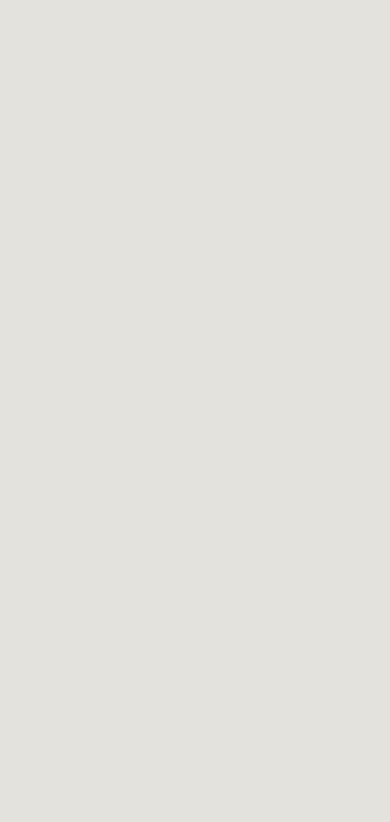
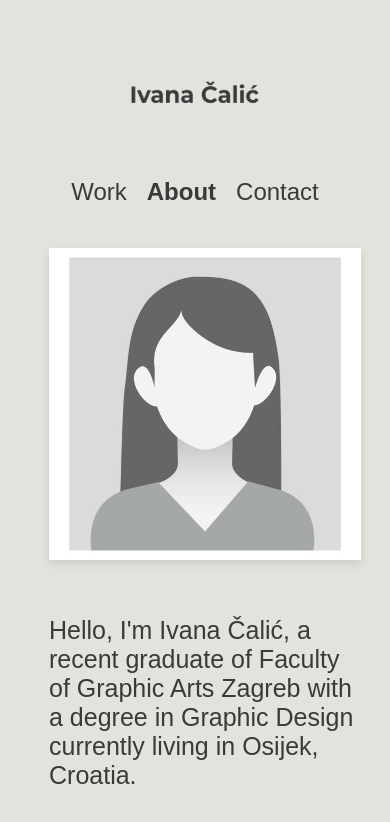
Before and after one commit to Cresho/ic-portfolio, a React (Create React App) app: page /about in a window 390 px wide. Before the commit this address had no page. Shown: the top 822 px of the page. Built offline with nearby package versions, Linux system fonts and the light colour scheme.

Commit message:
Layout restructuring and about page template made

```diff
--- a/src/App.js
+++ b/src/App.js
@@ -2,6 +2,7 @@ import './App.scss';
 import { Routes, Route } from 'react-router-dom';
 import Layout from './components/Layout';
 import Home from './components/Home';
+import About from './components/About';
 
 function App() {
   return (
@@ -9,6 +10,7 @@ function App() {
       <Routes>
         <Route path="/" element={<Layout />}>
           <Route index element={<Home />} />
+          <Route path="about" element={<About />} />
         </Route>
       </Routes>
     </>
--- /dev/null
+++ b/src/components/About/index.js
@@ -0,0 +1,44 @@
+import './index.scss';
+import profile from '../../assets/images/profile.jpg';
+import resume from '../../assets/documents/resume.pdf';
+
+const About = () => {
+  return (
+    <div className="container about">
+        <div className="photo-text-section">
+            <div className="photo-section">
+                <img src={profile} alt="Profile" className="profile-photo" />
+            </div>
+            <div className="text-section">
+                <h1>Hello, I'm Ivana Čalić, a recent graduate of Faculty of Graphic Arts Zagreb with a degree
+                    in Graphic Design currently living in Osijek, Croatia.
+                </h1>
+            </div>
+        </div>
+        <div className="detailed-info">
+            <h1>
+                While working at "internship", I was able to learn "some skills". I've studdied "some things"
+                and was able to apply these skills to projects for "some clients".
+                <br />
+                <br />
+                When I'm not designing, I like to "some hobbies".
+                <br />
+                <br />
+                I'm currently looking for my first full time design role and would appreciate learning about
+                any available oportunities.
+            </h1>
+        </div>
+        <div className="button-section">
+            <a href={resume} download="Ivana_Calic_Resume.pdf" className="resume-button">
+                Resume
+                <p>(downloadable .pdf)</p>
+            </a>
+            <button className="linkedin-button" onClick={() => window.open('https://www.linkedin.com/in/ivana-%C4%8Dali%C4%87-0847b0282/', '_blank')}>
+                LinkedIn
+                <p>(external link)</p>
+            </button>
+        </div>
+    </div>
+    );
+};
+export default About;
--- /dev/null
+++ b/src/components/About/index.scss
@@ -0,0 +1,138 @@
+.about{
+    padding: 20px;
+    max-width: 1200px;
+    margin: 0 auto;
+    font-family: 'Montserrat', sans-serif;
+    color: #333;
+    display: flex;
+    flex-direction: column;
+    align-items: center;
+
+    h1{
+        font-size: 4rem;
+        font-weight: 300;
+        margin-bottom: 20px;
+        color: #3a3a3a;
+        text-align: justify;
+    }
+}
+
+.photo-text-section{
+    display: flex;
+    flex-direction: row;
+    align-items: center;
+    gap: 40px;
+    width: 100%;
+    max-width: 1600px;
+
+    .photo-section{
+        flex: 1;
+        display: flex;
+        justify-content: center;
+
+        .profile-photo{
+            object-fit: cover;
+            box-shadow: 0 4px 8px rgba(0,0,0,0.1);
+        }
+    }
+
+    .text-section{
+        flex: 2;
+
+        h2{
+            line-height: 1.6;
+        }
+    }
+}
+
+.detailed-info{
+    margin-top: 30px;
+    font-size: 4rem;
+
+}
+
+.button-section{
+    margin-top: 30px;
+    display: flex;
+    flex-direction: row;
+    align-items: center;
+    justify-content: space-between;
+    font-family: 'Montserrat', sans-serif;
+
+    a{
+        text-align: center;
+    }
+
+    .resume-button, .linkedin-button{
+        background-color: #b3b3b3;
+        color: #3a3a3a;
+        border: none;
+        padding: 20px 30px;
+        font-size: 4rem;
+        border-radius: 100px;
+        cursor: pointer;
+        text-decoration: none;
+        margin: 0 150px;
+        transition: background-color 0.3s ease;
+
+        &:hover{
+            background-color: #c9c9c9;
+        }
+    }
+
+    p{
+        font-size: 2rem;
+    }
+}
+
+@media(max-width: 768px){
+    .about{
+        padding: 10px;
+        flex-direction: column;
+        h1{
+            text-align: left;
+            font-size: 2.5rem;
+        }
+    }
+
+    .photo-text-section{
+        flex-direction: column;
+        gap: 20px;
+    }
+
+
+
+    .photo-section, .text-section{
+        width: 80%;
+        .profile-photo{
+            width: 100%;
+            height: auto;
+        }
+    }
+
+    .photo-section{
+        margin-bottom: 20px;
+    }
+
+    .detailed-info{
+        width: 80%;
+    }
+
+    .button-section{
+        flex-direction: row;
+        gap: 20px;
+        margin: 0 auto;
+
+        .resume-button, .linkedin-button{
+            font-size: 2rem;
+            padding: 15px 20px;
+            margin: 0;
+        }
+
+        p{
+            font-size: 1rem;
+            text-align: center;
+        }
+    }
+
+}
--- a/src/components/Home/index.js
+++ b/src/components/Home/index.js
@@ -6,10 +6,12 @@ import thumbnail4 from '../../assets/images/thumbnail4.jpg';
 import thumbnail5 from '../../assets/images/thumbnail5.jpg';
 import thumbnail6 from '../../assets/images/thumbnail6.jpg';
 
+import { Link, NavLink } from 'react-router-dom';
+
 const Home = () => {
 
     const images = [
-        { src: thumbnail1, link: 'https://www.youtube.com/watch?v=5AtvXdmPe3A&list=RD5AtvXdmPe3A&start_radio=1&ab_channel=JohnnyCash-Topic'},
+        { src: thumbnail1, link: '/about'},
         { src: thumbnail2, link: 'https://www.youtube.com/watch?v=5AtvXdmPe3A&list=RD5AtvXdmPe3A&start_radio=1&ab_channel=JohnnyCash-Topic'},
         { src: thumbnail3, link: 'https://www.youtube.com/watch?v=5AtvXdmPe3A&list=RD5AtvXdmPe3A&start_radio=1&ab_channel=JohnnyCash-Topic'},
         { src: thumbnail4, link: 'https://www.youtube.com/watch?v=5AtvXdmPe3A&list=RD5AtvXdmPe3A&start_radio=1&ab_channel=JohnnyCash-Topic'},
@@ -27,21 +29,11 @@ const Home = () => {
             </div>
             <div className="image-zone">
                 {images.map((image, index) => (
-                    <a key={index} href={image.link} target="_blank" rel="noopener noreferrer">
+                    <NavLink key={index} to={image.link}>
                         <img src={image.src} alt={`Image ${index + 1}`} />
-                    </a>
+                    </NavLink>
                 ))}
             </div>
-
-            <div className="bottom-zone">
-                <h1>Ivana Čalić</h1>
-                <h1>ivana.calic01@gmail.com</h1>
-                <h1><a href="https://www.linkedin.com/in/ivana-calic/">LinkedIn</a></h1>
-            </div>
-
-            <footer>
-                <p>© 2024 Ivana Čalić. All rights reserved.</p>
-            </footer>
         </div>
     )
 }
--- a/src/components/Home/index.scss
+++ b/src/components/Home/index.scss
@@ -1,5 +1,4 @@
 .home-page{
-    margin-top: 150px;
     display: flex;
     flex-direction: column;
     align-items: center;
@@ -28,9 +27,12 @@
         grid-template-columns: repeat(3, 1fr);
         gap: 20px;
         justify-items: center;
-        width: 100%;
+        width: calc(100% - 40px);
         max-width: 2000px;
         margin: 0 auto;
+        padding: 20px;
+        overflow: hidden;
+        overflow-x: hidden;
 
         a {
             text-decoration: none;
@@ -55,31 +57,6 @@
 
     }
 
-    .bottom-zone {
-        width: 100%;
-        height: 100px;
-        display: flex;
-        flex-direction: row;
-        justify-content: space-between;
-        align-items: center;
-        background-color: #b3b3b3;
-        margin-top: 80px;
-        text-align: center;
-        h1 {
-            width: 50%;
-            font-size: 4rem;
-            margin: 10px 0;
-            text-align: center;
-            a {
-                color: #3a3a3a;
-                text-decoration: none;
-                &:hover {
-                   text-decoration: underline;
-                }
-            }
-        }
-    }
-
     @media(max-width: 768px){
         .text-zone{
             margin-top: 70px;
@@ -94,16 +71,5 @@
             grid-template-columns: repeat(1, 1fr);
             gap: 20px;
         }
-
-        .bottom-zone {
-            flex-direction: column;
-            height: auto;
-            padding: 20px 0;
-            h1 {
-                width: 90%;
-                font-size: 2rem;
-                margin: 5px 0;
-            }
-        }
     }
 }
--- a/src/components/Layout/index.js
+++ b/src/components/Layout/index.js
@@ -9,6 +9,14 @@ const Layout = () => {
             <div className='page'>
                 <Outlet />
             </div>
+            <div className="bottom-zone">
+                <h1>Ivana Čalić</h1>
+                <h1>ivana.calic01@gmail.com</h1>
+                <h1><a href="https://www.linkedin.com/in/ivana-%C4%8Dali%C4%87-0847b0282/">LinkedIn</a></h1>
+            </div>
+            <footer>
+                <p>© 2025 Ivana Čalić. All rights reserved.</p>
+            </footer>
         </div>
     );
 }
--- a/src/components/Layout/index.scss
+++ b/src/components/Layout/index.scss
@@ -1,7 +1,13 @@
-.page{
+.App{
+    display: flex;
+    flex-direction: column;
+    justify-content: space-between;
+}
+
+.page {
     width: 100%;
-    height: 100%;
-    position: absolute;
+    display: flex;
+    flex-direction: column;
     background-color: #e3e2dd;
 }
 
@@ -28,16 +34,71 @@
 .container {
     width: 100%;
     will-change: contents;
-    height: 90%;
     min-height: 566px;
-    position: absolute;
+    position: relative;
     opacity: 0;
     top: 5%;
     margin: 0 auto;
     z-index: 1;
     transform-style: preserve-3d;
     animation: fadeIn 1s forwards;
-    animation-delay: 1s;
+    animation-delay: .1s;
     height: auto;
     overflow-y: auto;
 }
+
+.bottom-zone {
+        width: 100%;
+        height: 100px;
+        display: flex;
+        flex-direction: row;
+        justify-content: space-between;
+        align-items: center;
+        background-color: #b3b3b3;
+        margin-top: 80px;
+        text-align: center;
+        font-family: 'Montserrat', sans-serif;
+        h1 {
+            width: 50%;
+            font-size: 4rem;
+            margin: 10px 0;
+            text-align: center;
+            a {
+                color: #3a3a3a;
+                text-decoration: none;
+                &:hover {
+                   text-decoration: underline;
+                }
+            }
+        }
+    }
+
+footer {
+    text-align: center;
+    padding: 10px 0;
+    font-size: 14px;
+    color: #3a3a3a;
+    width: 100%;
+    display: flex;
+    justify-content: center;
+    align-items: center;
+}
+
+@media(max-width: 768px){
+    .bottom-zone {
+        flex-direction: column;
+
+
+        height: auto;
+        padding: 20px 0;
+        h1 {
+            font-size: 2rem;
+            margin: 5px 0;
+        }
+    }
+
+    footer {
+        font-size: 12px;
+        padding: 5px 0;
+    }
+}
--- a/src/components/Navbar/index.scss
+++ b/src/components/Navbar/index.scss
@@ -2,7 +2,7 @@
     background: #e3e2dd;
     width: 100%;
     height: 200px;
-    position: absolute;
+    position: relative;
     top: 0;
     z-index: 3;
 
@@ -43,6 +43,7 @@ nav {
         font-size: 40px;
         font-weight: 500;
         position: relative;
+        border-bottom: 2px solid transparent;
 
         &.active {
             font-weight: 700;
```
Also changed, not shown: src/assets/images/profile.jpg (added), 1 other file (tests, documents, lock files or other folders).
